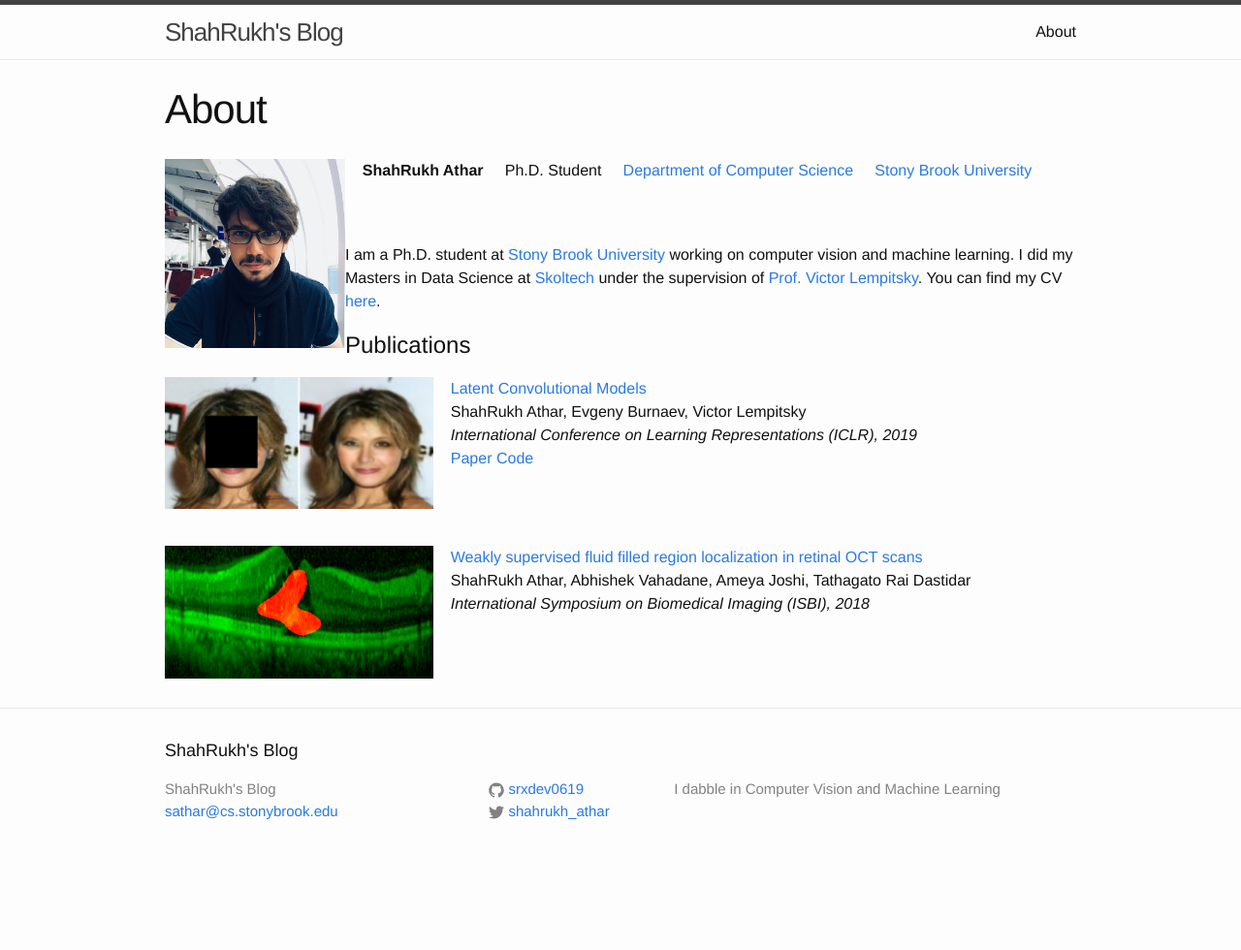
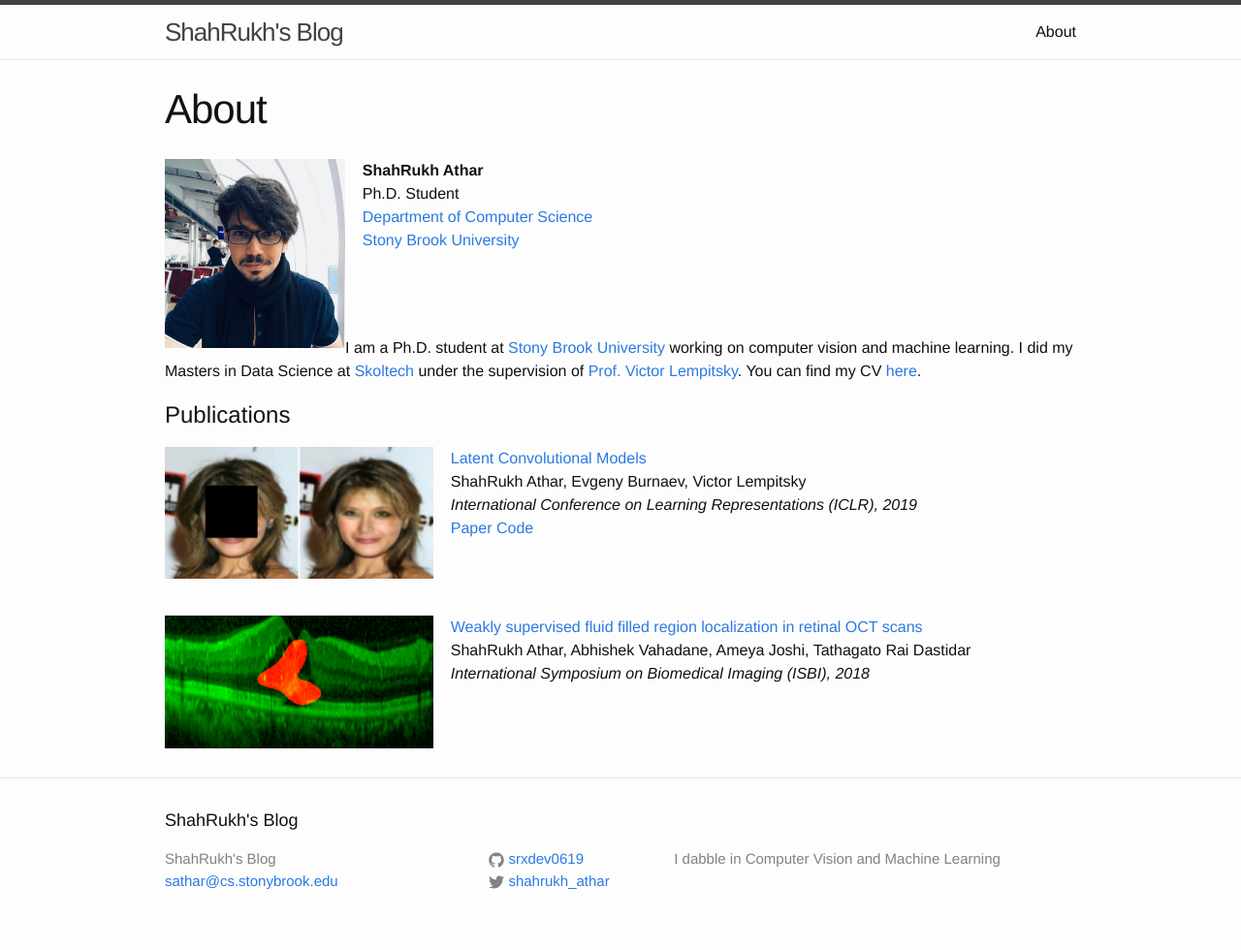
Before and after one commit to shahrukhathar/shahrukhathar.github.io, a Jekyll site: the page built from pages/about.md, in a window 1280 px wide. Shown: the whole page at 97% size. Built offline with Jekyll 4.4.1, drawn with Linux system fonts in a browser that asks for light colours; before the commit the page ends 908 px from its top, so only the background shows below that.

Commit message:
Updated Page

```diff
--- a/pages/about.md
+++ b/pages/about.md
@@ -5,10 +5,10 @@ does_not_need_title: true
 permalink: /about/
 ---
 <img align="left" src="/images/IMG_2922.jpg" height="195px" width="186px" >
-&nbsp; &nbsp; **ShahRukh Athar**
-&nbsp; &nbsp; Ph.D. Student
-&nbsp; &nbsp; [Department of Computer Science](https://www.cs.stonybrook.edu/)
-&nbsp; &nbsp; [Stony Brook University](https://www.stonybrook.edu/)
+&nbsp; &nbsp; **ShahRukh Athar**<br/>
+&nbsp; &nbsp; Ph.D. Student<br/>
+&nbsp; &nbsp; [Department of Computer Science](https://www.cs.stonybrook.edu/)<br/>
+&nbsp; &nbsp; [Stony Brook University](https://www.stonybrook.edu/)<br/>
 <br/>
 <br/>
 <br/>
```
